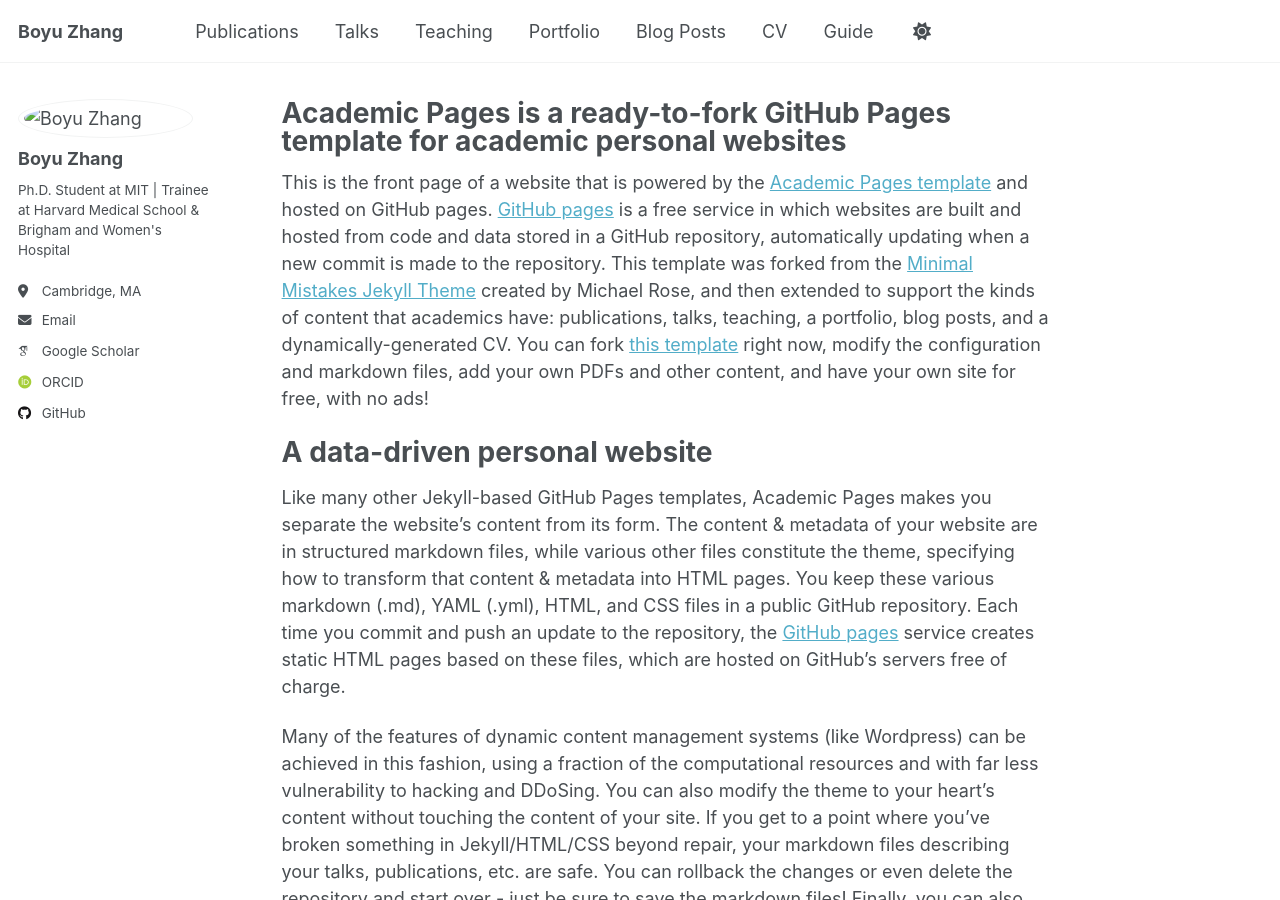
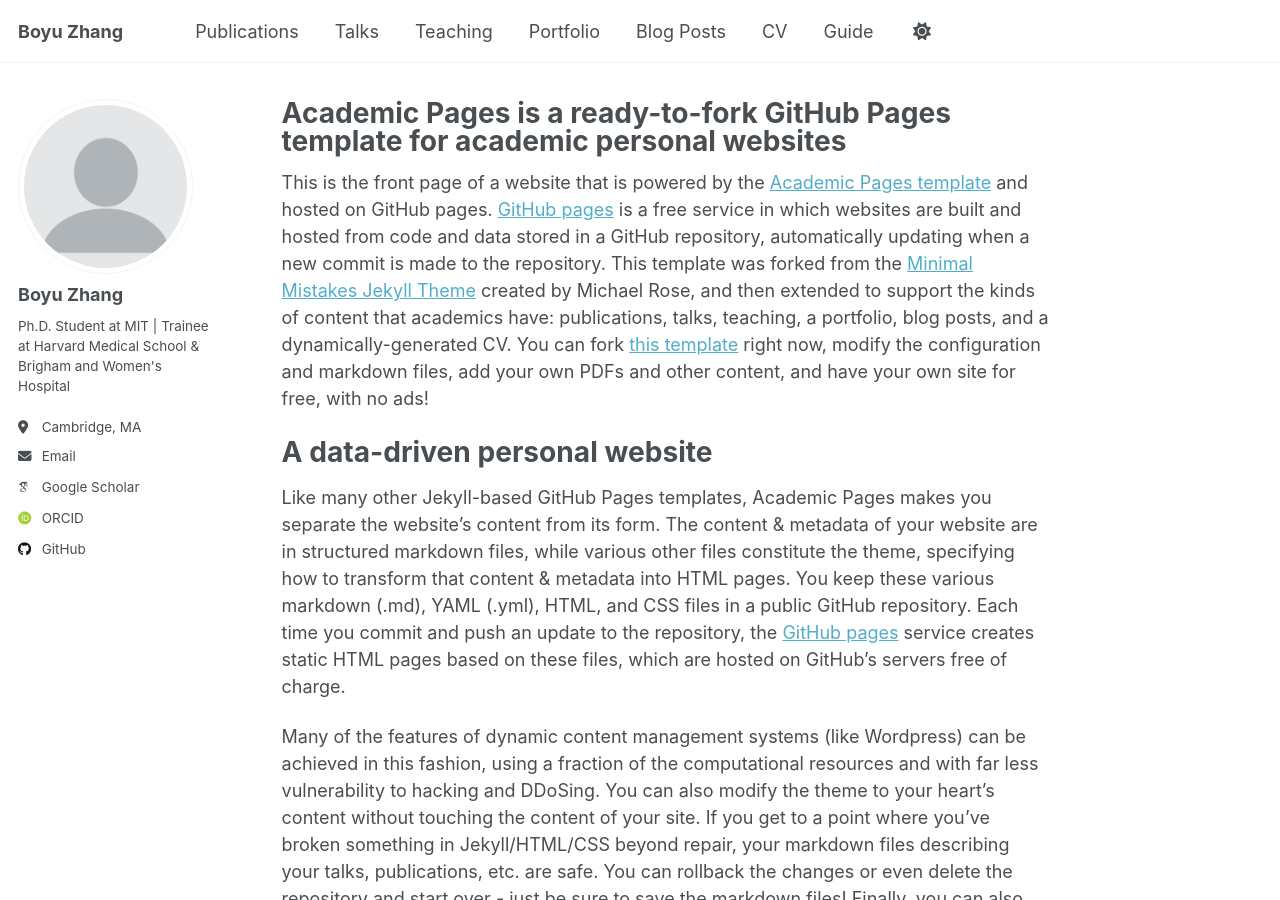
Before and after one commit to boyu-zhang-25/boyu-zhang-25.github.io, a Jekyll site: the page built from _pages/about.md, in a window 1280 px wide and 900 px high. Built offline with Jekyll 4.4.1, drawn with Linux system fonts in a browser that asks for light colours; some web fonts are replaced.

Commit message:
new website

```diff
--- a/_config.yml
+++ b/_config.yml
@@ -22,7 +22,7 @@
 #               Additional customization can be done by editing /_includes/author-profile.html
 author:
   # Biographic information
-  avatar           : "profile-pic.jpg"
+  avatar           : "profile.png"
   name             : "Boyu Zhang"
   pronouns         : # example: "she/her"
   bio              : "Ph.D. Student at MIT | Trainee at Harvard Medical School & Brigham and Women's Hospital"
```
Also changed, not shown: files/profile.png (renamed from profile-pic.jpg), 1 other file.
